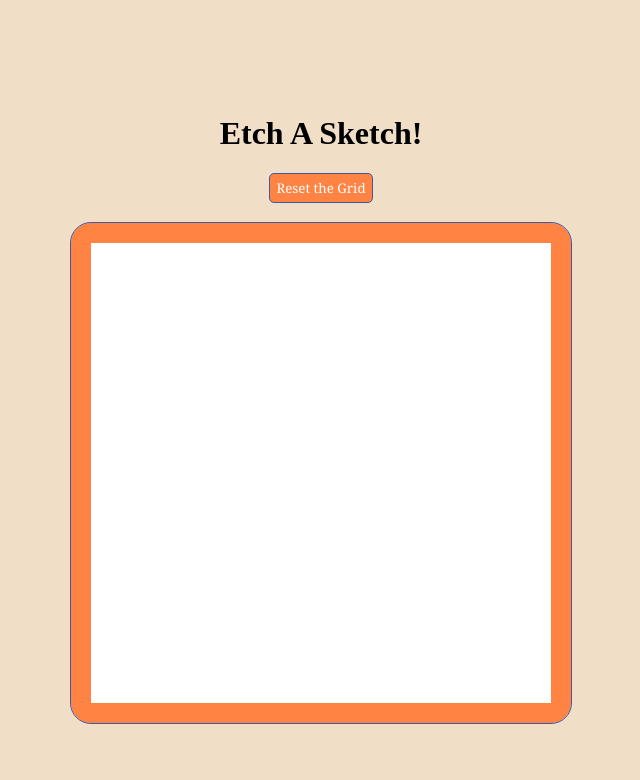
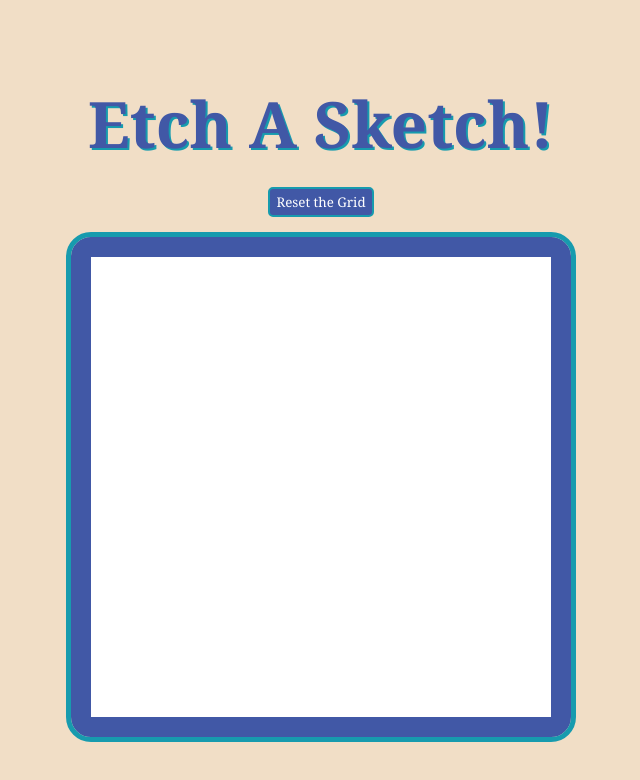
Before and after one commit to SamTHadfield/etch-a-sketch, a plain HTML site: page index.html in a window 1280 px wide. Shown: the whole page, without its empty margins (319-959 px from the left). Drawn offline with Linux system fonts and the light colour scheme.

Commit message:
Make color changes, add text-shadow to main
Make color changes to each div, add text-shadow to H1, made adjustments
to each setting in reset-button

```diff
--- a/style.css
+++ b/style.css
@@ -13,14 +13,32 @@ body {
   align-items: center;
 }
 
+#main-header {
+  color: #4158a6;
+  font-family: Georgia, "Times New Roman", Times, serif;
+  text-shadow: 2px 2px #179bae;
+  font-size: 4rem;
+  margin-top: 0px;
+  margin-bottom: 20px;
+}
+
+#reset-button {
+  background-color: #4158a6;
+  color: white;
+  border-radius: 5px;
+  border: 2px solid #179bae;
+  height: 30px;
+  font-family: Georgia, "Times New Roman", Times, serif;
+}
+
 .container {
   height: 500px;
   width: 500px;
   background-color: white;
   display: flex;
   flex-direction: column;
-  border: 20px solid #ff8343;
-  outline: 1px solid #4158a6;
+  border: 20px solid #4158a6;
+  outline: 5px solid #179bae;
   border-radius: 20px;
   margin-top: 20px;
 }
@@ -34,12 +52,3 @@ body {
 .column {
   flex-grow: 1;
 }
-
-#reset-button {
-  background-color: #ff8343;
-  color: white;
-  border-radius: 5px;
-  border: 1px solid #4158a6;
-  height: 30px;
-  font-family: Georgia, "Times New Roman", Times, serif;
-}
```
